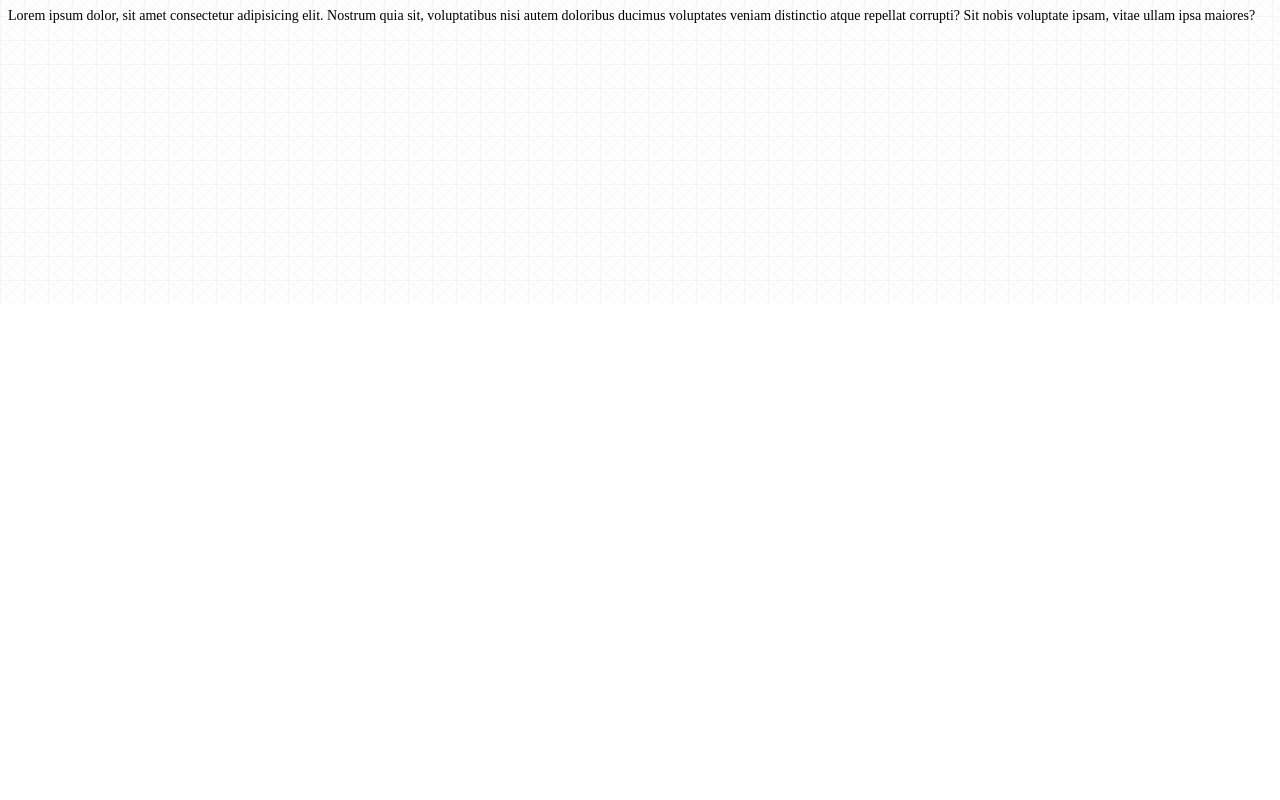
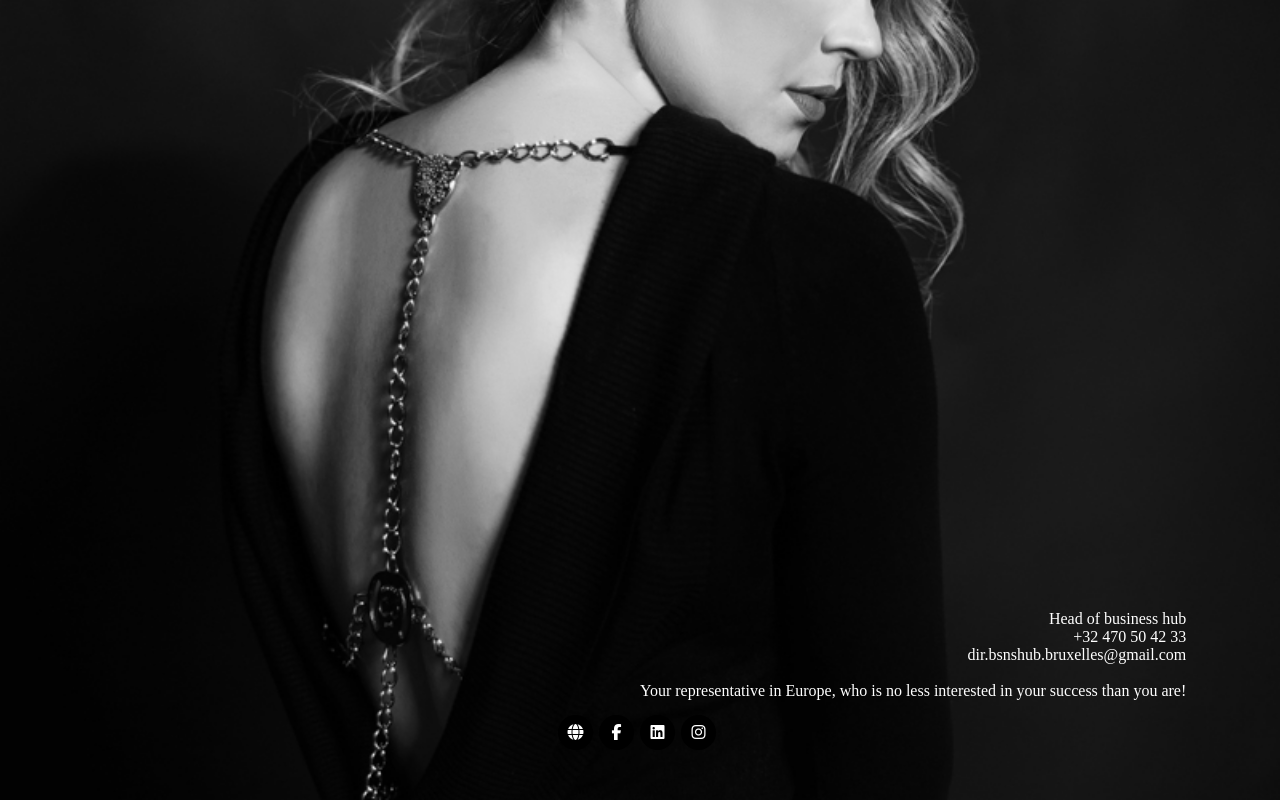
Before and after one commit to Crypto-enthusiast1/Crypto-enthusiast1.github.io, a plain HTML site: page Ksysha_visitka/index.html in a window 1280 px wide. Drawn offline with Linux system fonts and the light colour scheme.

Commit message:
First variant + js empty

```diff
--- a/Ksysha_visitka/index.html
+++ b/Ksysha_visitka/index.html
@@ -4,14 +4,39 @@
 <head>
    <meta charset="UTF-8">
    <meta name="viewport" content="width=device-width, initial-scale=1.0">
+   <!-- <link rel="preconnect" href="https://fonts.googleapis.com">
+	<link rel="preconnect" href="https://fonts.gstatic.com" crossorigin> -->
+   <script src="https://kit.fontawesome.com/0e78532d51.js" crossorigin="anonymous"></script>
    <link rel="stylesheet" href="src/css/style.css">
+   <link rel="stylesheet" href="src/css/media.css">
    <title>Visitka</title>
 </head>
 
 <body>
-   <div class="description">Lorem ipsum dolor, sit amet consectetur adipisicing elit. Nostrum quia sit, voluptatibus nisi autem doloribus
-      ducimus voluptates veniam distinctio atque repellat corrupti? Sit nobis voluptate ipsam, vitae ullam ipsa maiores?
-</div>
+   <div class="description">Head of business hub </br>
+      +32 470 50 42 33</br>
+      dir.bsnshub.bruxelles@gmail.com</br></br>
+
+      Your representative in Europe, who is no less interested in your success than you are!
+   </div>
+
+   <footer>
+      <div class="social">
+         <a rel="stylesheet" href="https://eubusinesshub.org/" class="media">
+            <div class="media_logo"><i class="fa-solid fa-globe"></i></div>
+         </a>
+         <a rel="stylesheet" href="https://www.facebook.com/" class="media">
+            <div class="media_logo"><i class="fa-brands fa-facebook-f"></i></div>
+         </a>
+         <a rel="stylesheet" href="https://www.linkedin.com/login/ru" class="media">
+            <div class="media_logo"><i class="fa-brands fa-linkedin"></i></div>
+         </a>
+         <a rel="stylesheet" href="https://www.instagram.com/" class="media">
+            <div class="media_logo"><i class="fa-brands fa-instagram"></i></div>
+         </a>
+      </div>
+   </footer>
+   <script src="src/js/script.js"></script>
 </body>
 
 </html>
--- /dev/null
+++ b/Ksysha_visitka/src/css/media.css
@@ -0,0 +1,3 @@
+@media(max-width:575px){
+
+}
--- a/Ksysha_visitka/src/css/style.css
+++ b/Ksysha_visitka/src/css/style.css
@@ -1,7 +1,56 @@
+html {
+   height: 100%;
+}
+
 body {
-   background: url(../img/mobile_bg.png) center center/cover no-repeat;
+   background: url(../img/photo1.JPG) center center/cover no-repeat;
 }
 
 .description {
-   font-size: 14px;
+   position: absolute;
+   bottom: 100px;
+   left: 50%;
+   font-size: 16px;
+   text-align: right;
+   color: white;
+   opacity: 0;
+   animation: fadeIn 1.5s ease-in-out forwards;
 }
+
+@keyframes fadeIn {
+   from {
+      opacity: 0;
+   }
+
+   to {
+      opacity: 1;
+   }
+}
+
+.social {
+   display: flex;
+   position: relative;
+   justify-content: start;
+}
+
+.media {
+   display: flex;
+   justify-content: center;
+   align-items: center;
+   width: 35px;
+   height: 35px;
+   background-color: black;
+   border-radius: 100%;
+   margin-right: 6px;
+}
+
+.media_logo {
+   color: white;
+}
+
+footer {
+   position: fixed;
+   left: 50%;
+   transform: translateX(-50%);
+   bottom: 50px;
+}
```
Also changed, not shown: Ksysha_visitka/src/img/1646442912_1-kartinkin-net-p-krasivie-kartinki-vertikalnie-2.jpg (added), Ksysha_visitka/src/img/mobile_bg.png (deleted), Ksysha_visitka/src/img/photo1.JPG (added), Ksysha_visitka/src/img/photo2.JPG (added), Ksysha_visitka/src/img/photo3.JPG (added), Ksysha_visitka/src/img/photo4.JPG (added), Ksysha_visitka/src/js/script.js (added), 1 other file.
